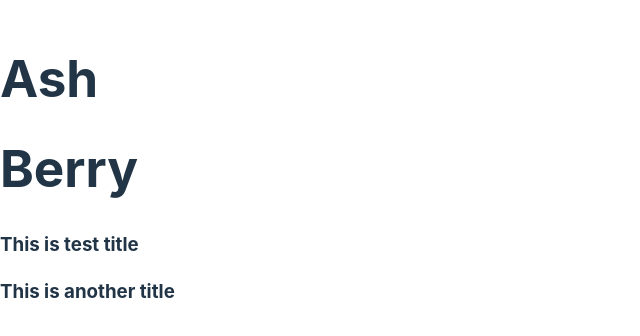
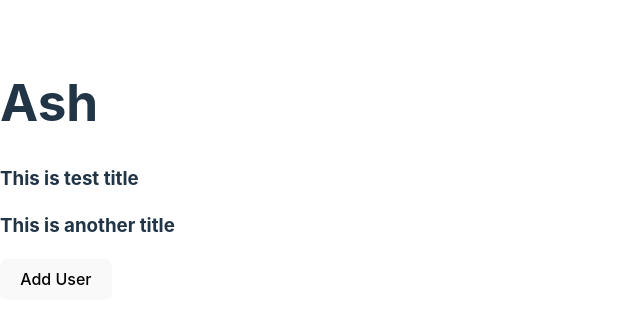
Before and after one commit to AAshishG70/redux-toolkit2, a React (Vite) app: page / in a window 1280 px wide. Shown: the part 230-566 px from the top of the page, without its empty margins (0-640 px from the left). Built offline with nearby package versions, Linux system fonts and the light colour scheme.

Commit message:
add user function

```diff
--- a/src/App.jsx
+++ b/src/App.jsx
@@ -1,8 +1,9 @@
-import { useSelector } from "react-redux";
+import { useDispatch, useSelector } from "react-redux";
+import { addUser } from "./features/users/userSlice";
 
 const App = () => {
   const { users, posts } = useSelector((state) => state);
-
+  const dispatch = useDispatch();
   return (
     <div>
       {users.map((user) => (
@@ -11,6 +12,9 @@ const App = () => {
       {posts.map((post) => (
         <h3 key={post.id}>{post.title}</h3>
       ))}
+      <button onClick={() => dispatch(addUser({ id: 4, name: "Rushali" }))}>
+        Add User
+      </button>
     </div>
   );
 };
--- a/src/features/users/userSlice.js
+++ b/src/features/users/userSlice.js
@@ -1,15 +1,18 @@
 import { createSlice } from "@reduxjs/toolkit";
 
-const initialState = [
-  { id: 1, name: "Ash" },
-  { id: 2, name: "Berry" },
-];
+const initialState = [{ id: 1, name: "Ash" }];
 
 export const userSlice = createSlice({
   name: "users",
   initialState,
-  reducers: {},
+  reducers: {
+    addUser: (state, action) => {
+      state.push(action.payload);
+    },
+  },
 });
+
+export const { addUser } = userSlice.actions;
 
 const userReducer = userSlice.reducer;
 
```
